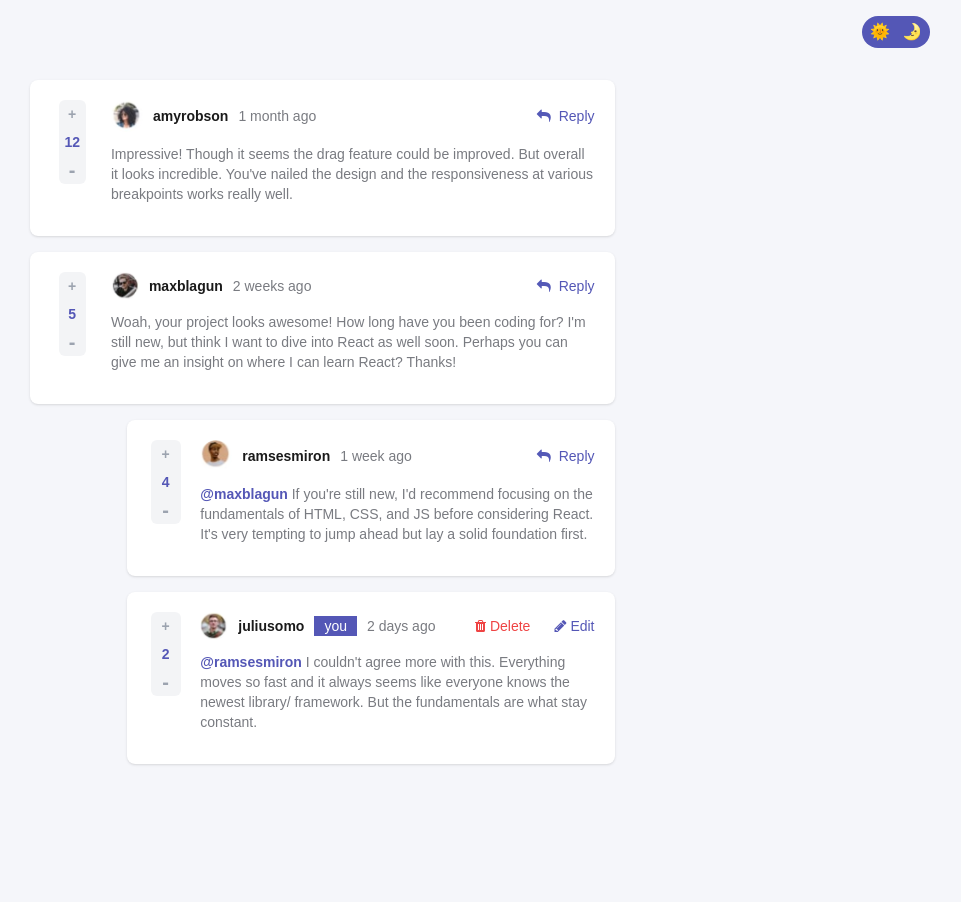
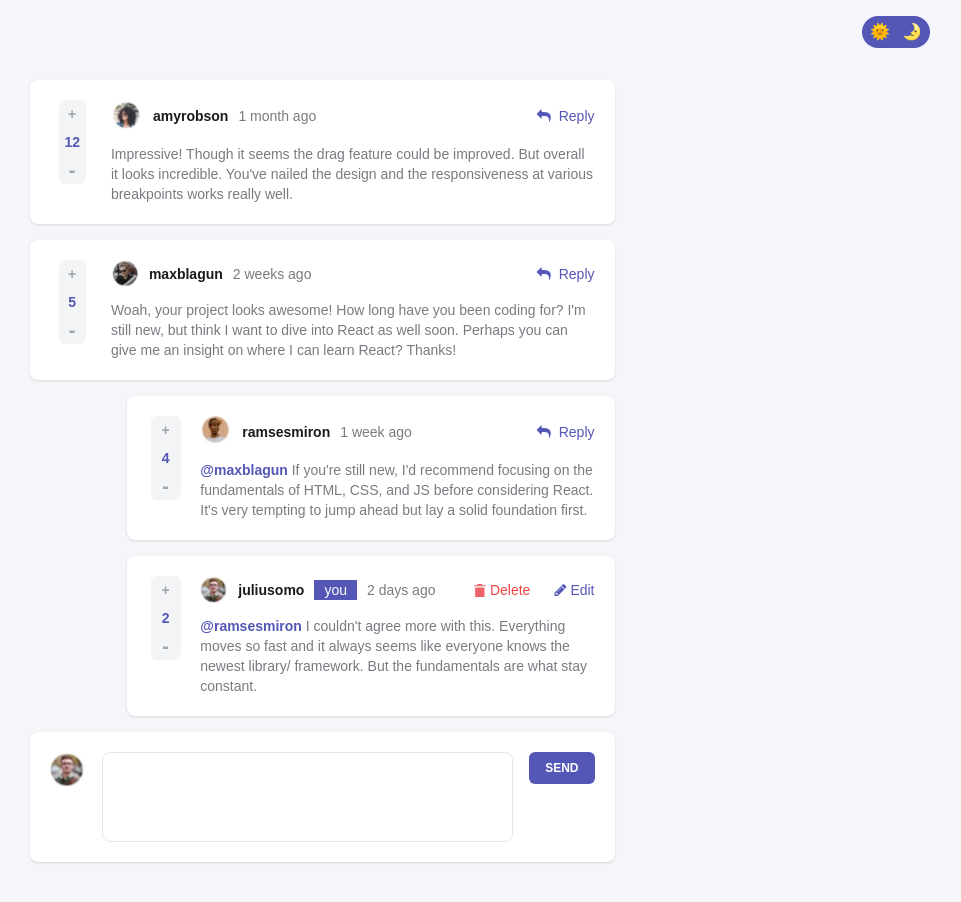
Before and after one commit to babulakterfsd/tailwind-task, a website: page index.html in a window 1280 px wide. Shown: the whole page, without its empty margins (318-1279 px from the left). Drawn offline with Linux system fonts and the light colour scheme.

Commit message:
commentbox added

```diff
--- a/index.html
+++ b/index.html
@@ -27,7 +27,7 @@
       <div class="w-full lg:w-3/6 mx-auto mt-20 px-2 lg:px-0">
         <!-- card 1 -->
         <div
-          class="card-one bg-white shadow rounded-lg p-5 pb-8 grid grid-cols-12"
+          class="card-one bg-white shadow rounded-lg p-5 pb-5 grid grid-cols-12"
         >
           <div class="col-span-1">
             <div
@@ -67,7 +67,7 @@
         </div>
         <!-- card 2 -->
         <div
-          class="card-two bg-white shadow rounded-lg p-5 pb-8 grid grid-cols-12 mt-4"
+          class="card-two bg-white shadow rounded-lg p-5 pb-5 grid grid-cols-12 mt-4"
         >
           <div class="col-span-1">
             <div
@@ -111,7 +111,7 @@
       <div class="w-full lg:w-3/6 mx-auto mt-4 px-2 lg:px-0">
         <!-- reply card 1 -->
         <div
-          class="card-one bg-white shadow rounded-lg p-5 pb-8 grid grid-cols-12 w-5/6 ml-auto"
+          class="card-one bg-white shadow rounded-lg p-5 pb-5 grid grid-cols-12 w-5/6 ml-auto"
         >
           <div class="col-span-1">
             <div
@@ -154,7 +154,7 @@
         </div>
         <!-- reply card 2 -->
         <div
-          class="card-two bg-white shadow rounded-lg p-5 pb-8 grid grid-cols-12 mt-4 w-5/6 ml-auto"
+          class="card-two bg-white shadow rounded-lg p-5 pb-5 grid grid-cols-12 mt-4 w-5/6 ml-auto"
         >
           <div class="col-span-1">
             <div
@@ -185,7 +185,16 @@
               </div>
               <div class="flex items-center space-x-6">
                 <div class="flex items-center space-x-1">
-                  <i class="fa fa-solid fa-trash text-red-500 text-sm"></i>
+                  <svg
+                    width="12"
+                    height="13"
+                    xmlns="http://www.w3.org/2000/svg"
+                  >
+                    <path
+                      d="M1.167 12.448c0 .854.7 1.552 1.555 1.552h6.222c.856 0 1.556-.698 1.556-1.552V3.5H1.167v8.948Zm10.5-11.281H8.75L7.773 0h-3.88l-.976 1.167H0v1.166h11.667V1.167Z"
+                      fill="#ED6368"
+                    />
+                  </svg>
                   <p class="font-medium text-sm text-red-500">Delete</p>
                 </div>
                 <div class="flex items-center space-x-1">
@@ -205,6 +214,33 @@
               But the fundamentals are what stay constant.
             </p>
           </div>
+        </div>
+      </div>
+      <!-- comment box-->
+      <div class="w-full lg:w-3/6 mx-auto mt-4 px-2 lg:px-0">
+        <div
+          class="comment-box bg-white shadow rounded-lg p-5 pb-5 flex justify-between items-start"
+        >
+          <img
+            src="./assets/images/juli.PNG"
+            alt="juli"
+            class="w-9 h-9 rounded-full object-cover"
+          />
+          <textarea
+            name="comment"
+            class="block w-full mx-4 py-1 px-2 text-sm border border-gray-200 rounded-lg bg-white focus:outline-none resize-none text-gray-primary"
+            draggable="false"
+            rows="4"
+            placeholder="Add a comment..."
+          >
+          </textarea>
+
+          <button
+            type="button"
+            class="text-white bg-blue-primary text-xs font-semibold py-2 px-4 rounded-md"
+          >
+            SEND
+          </button>
         </div>
       </div>
     </div>
```
Also changed, not shown: assets/styles/output/main.css, assets/styles/src/tailwind.css (line endings or trailing spaces).
